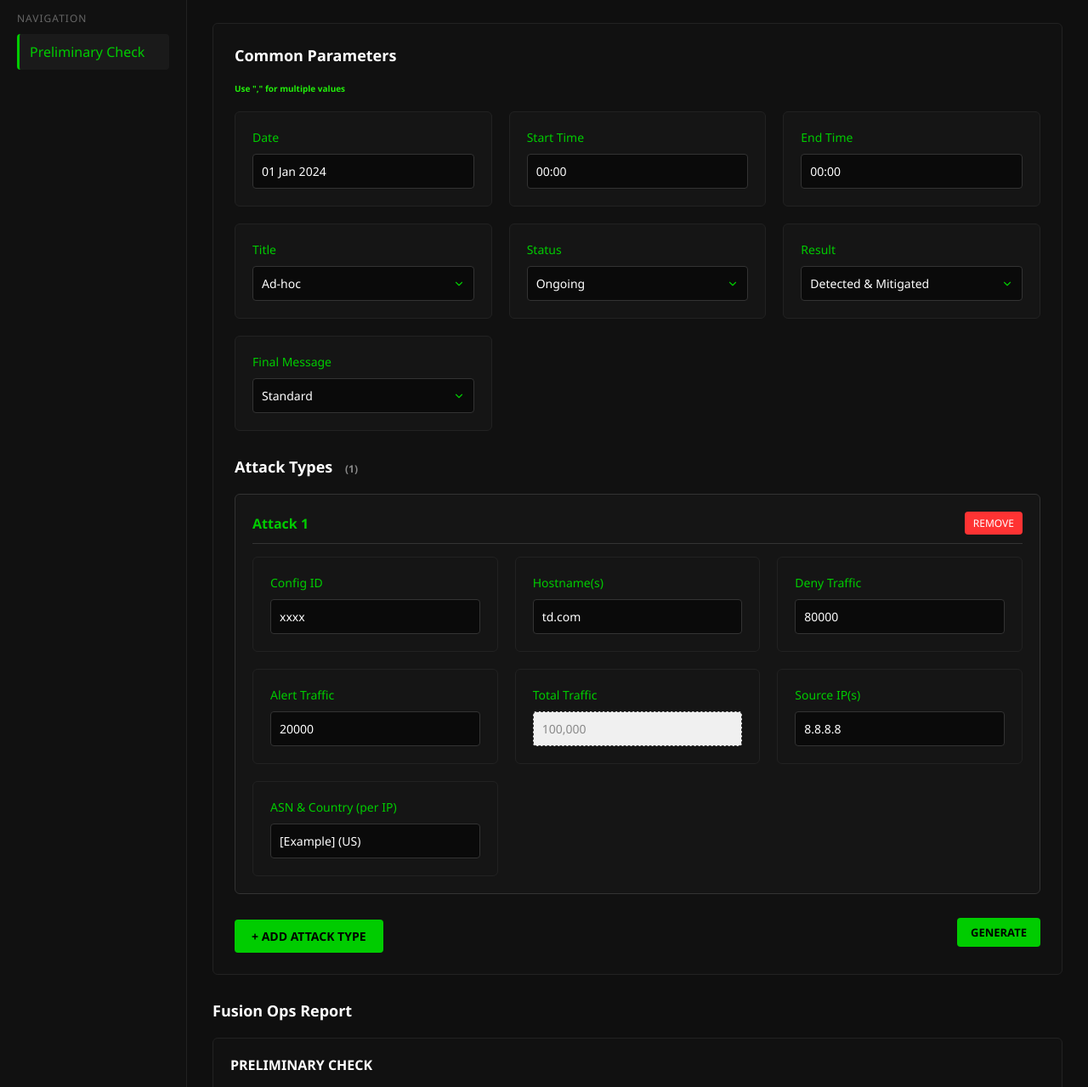
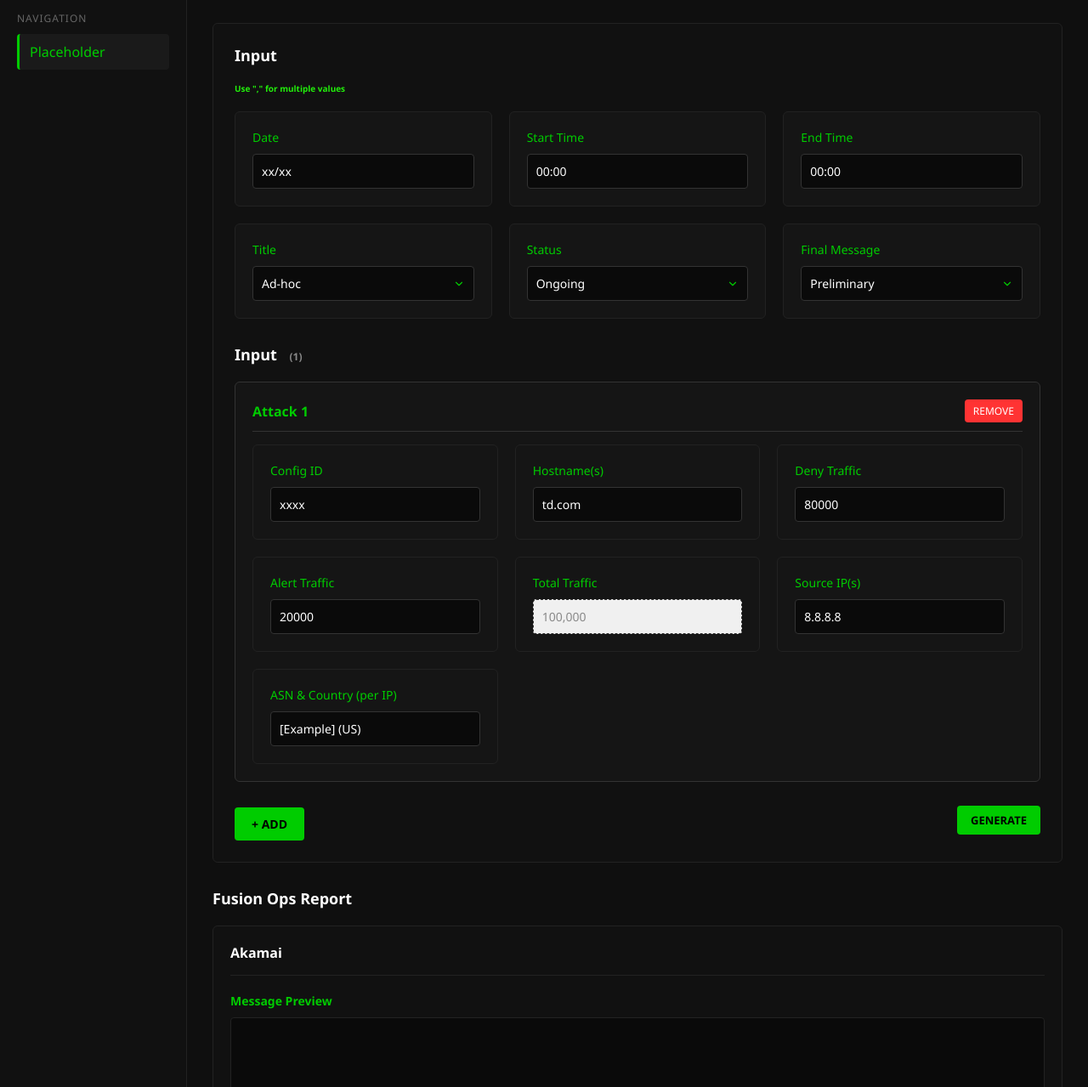
Before and after one commit to Persecure/test1, a plain HTML site: page index.html in a window 1280 px wide. Shown: the part 90-1369 px from the top of the page at 85% size. Drawn offline with Linux system fonts and the light colour scheme.

Commit message:
Update index.html

```diff
--- a/index.html
+++ b/index.html
@@ -3,7 +3,7 @@
 <head>
     <meta charset="UTF-8">
     <meta name="viewport" content="width=device-width, initial-scale=1.0">
-    <title>CSOC · SHAPE Report</title>
+    <title>CSOC · Akamai Report</title>
     <link rel="stylesheet" href="style.css">
 </head>
 <body>
@@ -13,22 +13,22 @@
                 <div class="logo-text">CSOC</div>
             </div>
             <div class="nav-section">
-                <div class="section-title">NAVIGATION</div>
+                <div class="section-title">Navigation</div>
                 <a href="#" class="nav-item active">
-                    <span>Preliminary Check</span>
+                    <span>Placeholder</span>
                 </a>
             </div>
         </div>
 
         <div class="main-content">
             <div class="header">
-                <h1 class="page-title">CSOC SHAPE Report</h1>
+                <h1 class="page-title">Akamai</h1>
                 <div class="page-subtitle">Be useless so no one can use you</div>
             </div>
 
             <div class="input-section">
                 <div class="section-header">
-                    <h2>Common Parameters</h2>
+                    <h2>Input</h2>
                 </div>
                 <div class="section-sub-header">
                     <h4>Use "," for multiple values</h4>
@@ -36,7 +36,7 @@
                 <div class="input-grid">
                     <div class="input-card">
                         <div class="input-label">Date</div>
-                        <input type="text" class="input-field" id="date" placeholder="DD MMM YYYY" value="01 Jan 2024">
+                        <input type="text" class="input-field" id="date" placeholder="DD/MM" value="xx/xx">
                     </div>
                     <div class="input-card">
                         <div class="input-label">Start Time</div>
@@ -55,7 +55,7 @@
                             <option value="11 PM ET: No spikes observed across all THEIA platforms except for Akamai">11 PM</option>
                         </select>
                     </div>
-                    <!-- NEW: Status Dropdown -->
+                    <!-- Status Dropdown -->
                     <div class="input-card">
                         <div class="input-label">Status</div>
                         <select class="input-field" id="status">
@@ -63,31 +63,19 @@
                             <option value="subsided">Subsided</option>
                         </select>
                     </div>
-                    <!-- Result Dropdown -->
-                    <div class="input-card">
-                        <div class="input-label">Result</div>
-                        <select class="input-field" id="result">
-                            <option value="detected-mitigated">Detected & Mitigated</option>
-                            <option value="under-investigation">Under Investigation</option>
-                            <option value="resolved">Resolved</option>
-                            <option value="requires-analysis">Requires Analysis</option>
-                        </select>
-                    </div>
                     <!-- Final Message Dropdown -->
                     <div class="input-card">
                         <div class="input-label">Final Message</div>
                         <select class="input-field" id="finalMessage">
-                            <option value="standard">Standard</option>
-                            <option value="investigating">Investigating</option>
-                            <option value="resolved">Resolved</option>
-                            <option value="mitigated">Mitigated</option>
+                            <option value="Preliminary">Preliminary</option>
+                            <option value="Close">Close</option>
                         </select>
                     </div>
                 </div>
 
                 <!-- Dynamic Attack Types Container -->
                 <div class="section-header" style="margin-top: 30px;">
-                    <h2>Attack Types <span id="attackCount" class="attack-counter">(1)</span></h2>
+                    <h2>Input <span id="attackCount" class="attack-counter">(1)</span></h2>
                 </div>
 
                 <div id="attackTypesContainer" class="attack-types-container">
@@ -95,7 +83,7 @@
                 </div>
 
                 <div style="display: flex; justify-content: space-between; align-items: center; margin-top: 20px;">
-                    <button class="add-attack-btn" id="addAttackBtn">+ ADD ATTACK TYPE</button>
+                    <button class="add-attack-btn" id="addAttackBtn">+ ADD</button>
                     <button class="copy-btn" id="updateBtn">GENERATE</button>
                 </div>
             </div>
@@ -108,16 +96,16 @@
                 <div class="query-list">
                     <div class="query-card">
                         <div class="card-header">
-                            <div class="card-title">PRELIMINARY CHECK</div>
+                            <div class="card-title">Akamai</div>
                         </div>
                         <div class="query-item">
-                            <div class="query-item-title">MESSAGE PREVIEW</div>
+                            <div class="query-item-title">Message Preview</div>
                             <div id="messageOutput" class="query-content">
                                 <!-- dynamic content injected via javascript -->
                             </div>
                         </div>
                         <div class="query-actions">
-                            <button class="copy-btn" id="copyBtn">📋 COPY TO CLIPBOARD</button>
+                            <button class="copy-btn" id="copyBtn">CLIPBOARD</button>
                         </div>
                     </div>
                 </div>
```
